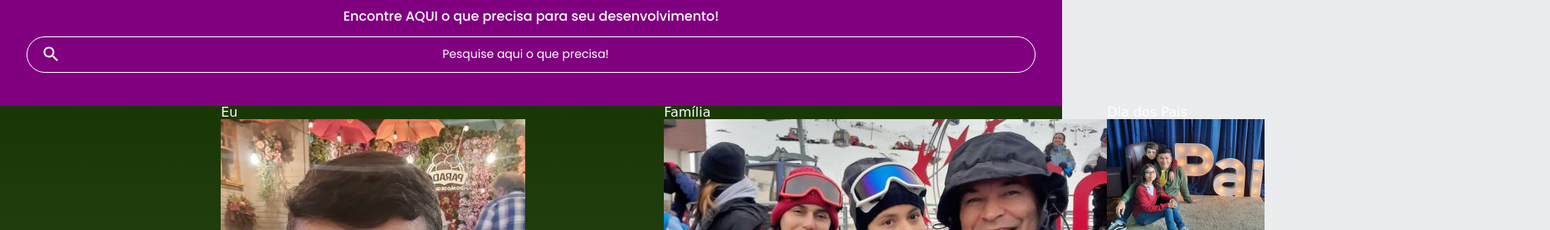
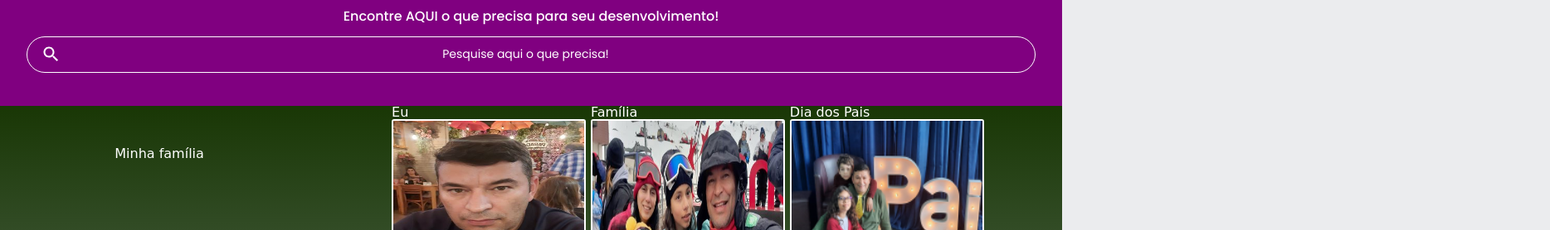
Before and after one commit to FernandoZanescoBoeira/projetoturma2ap, a plain HTML site: page index.html in a window 1280 px wide. Shown: the part 308-586 px from the top of the page at 83% size, 1868 px wide, since content can reach past the window. Drawn offline with Linux system fonts and the light colour scheme.

Commit message:
commit 5

```diff
--- a/style.css
+++ b/style.css
@@ -47,3 +47,27 @@ body{
     flex-wrap: wrap;
     margin-left: px;
 }
+.div-conteudo-socio{
+    text-align: center;
+    display: inline-grid;
+
+}
+
+.nomes-socio{
+    text-align: left;
+}
+
+.foto-socio{
+    width: 230px;
+    height: 200px;
+    margin-left: 0px;
+    border: 2px solid;
+    border-radius: 3px;
+
+}
+
+.github-icon{
+    width: 40px;
+    margin-top: 10px;
+    text-align: center;
+}
```
